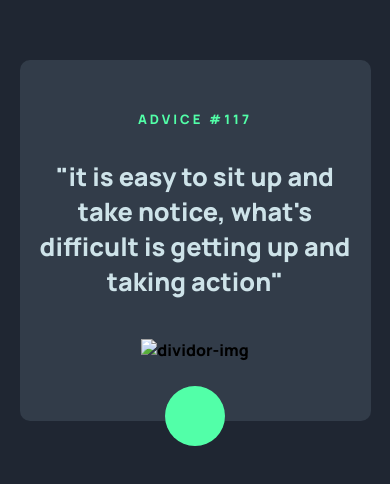
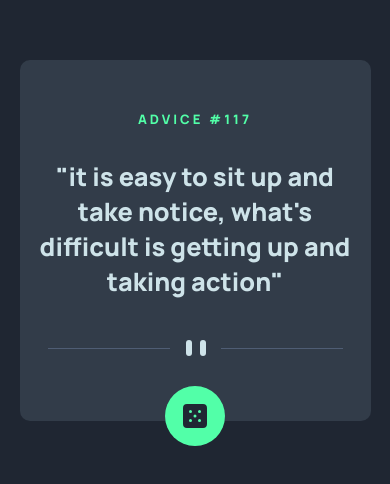
Before and after one commit to Reemkhan09/Advice-Generator-App, a plain HTML site: page index.html in a window 390 px wide. Shown: the part 182-666 px from the top of the page. Drawn offline with Linux system fonts and the light colour scheme; the site is published under a folder, as on GitHub Pages, so addresses that start at the root find nothing.

Commit message:
Update index.html and styles.css with changes

```diff
--- a/index.html
+++ b/index.html
@@ -18,11 +18,11 @@
      <h3 id="Advice_id">Advice #117</h3>
       <p id="Advice_Text">"it is easy to sit up and take notice, what's difficult is getting up and taking action"</p>
       <div id="Divider">
-        <img src="/images/pattern-divider-desktop.svg" alt="dividor-img">
+        <img src="./images/pattern-divider-desktop.svg" alt="dividor-img">
       </div>
     </div>
     <div id="Dice-Btn">
-      <img src="/images/icon-dice.svg" alt="">
+      <img src="./images/icon-dice.svg" alt="">
     </div>
   </div>
 
--- a/styles.css
+++ b/styles.css
@@ -106,7 +106,7 @@ body{
   }
 
   #Divider img{
-    content: url("/images/pattern-divider-desktop.svg");
+    content: url("./images/pattern-divider-desktop.svg");
 
   }
 
@@ -130,7 +130,7 @@ body{
   }
 
   #Divider img{
-    content: url("/images/pattern-divider-mobile.svg");
+    content: url("./images/pattern-divider-mobile.svg");
 
   }
 
```
